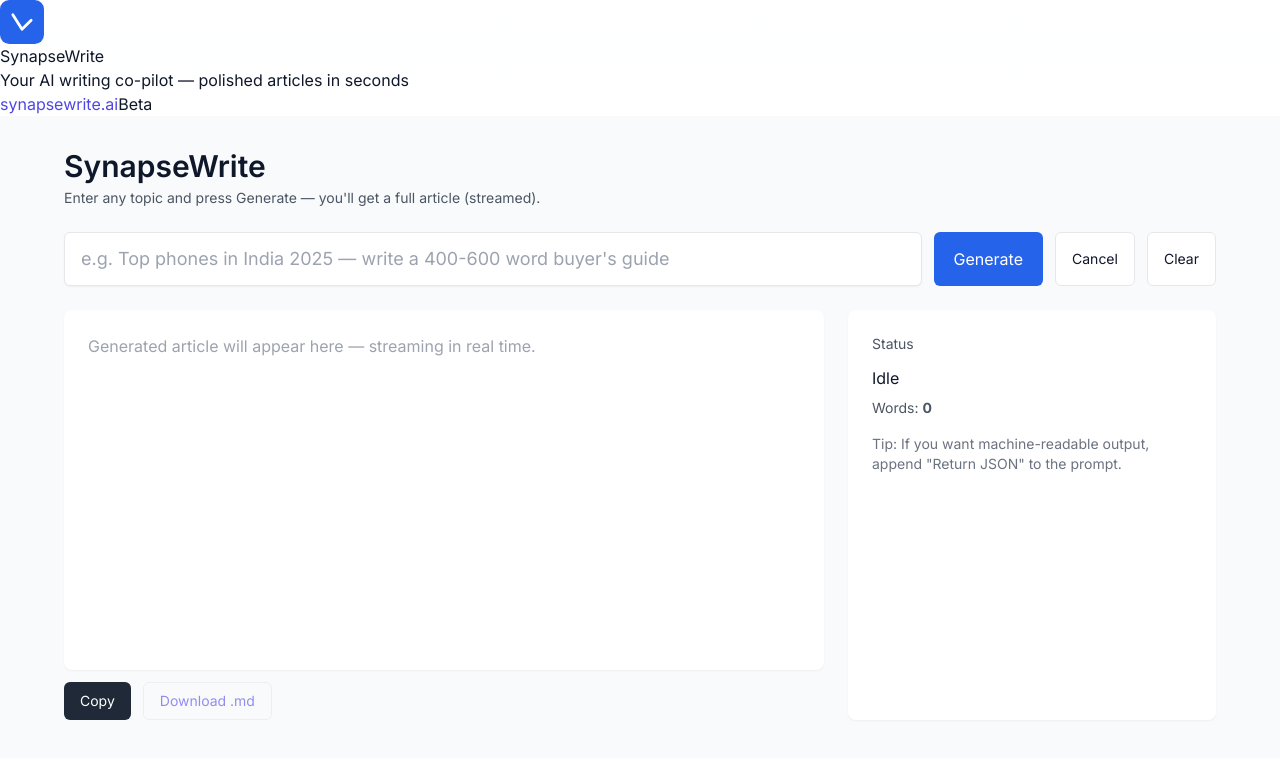
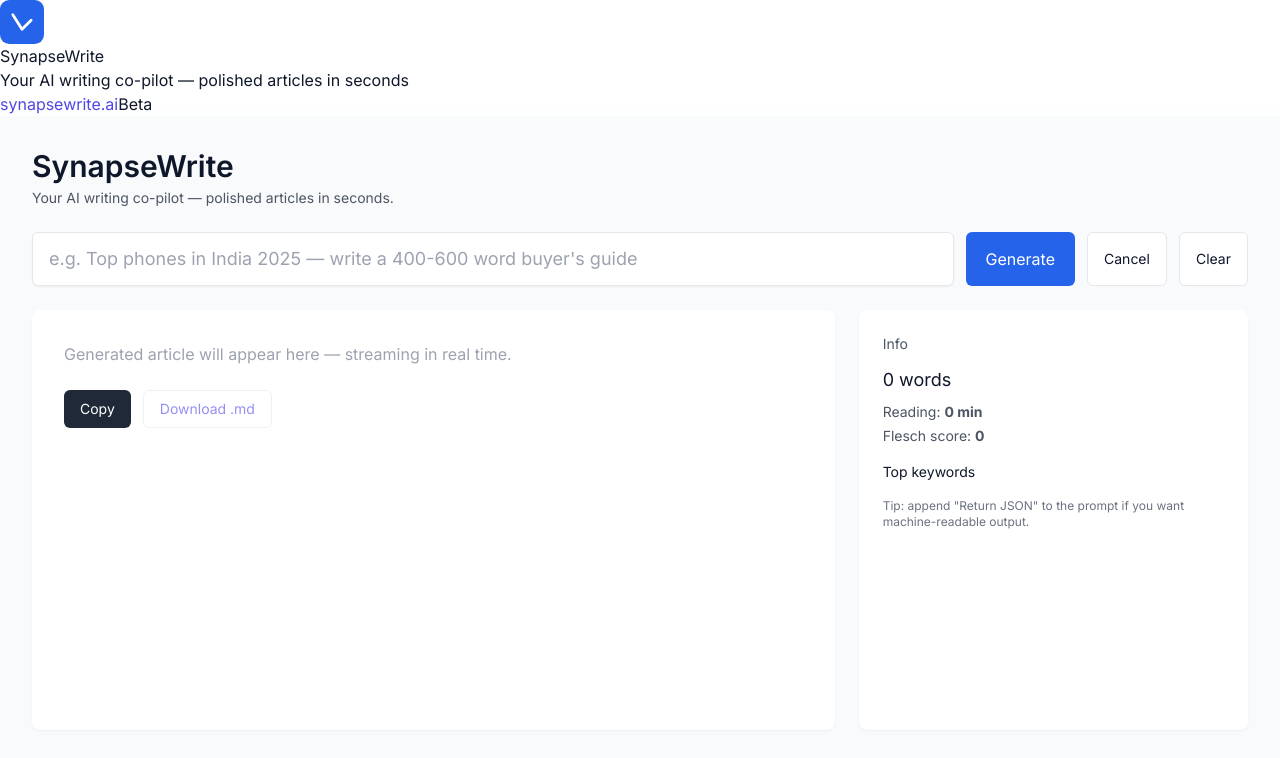
Before and after one commit to inpursuitsol/synapsewrite, a Next.js app: page / in a window 1280 px wide. Shown: the top 758 px of the page. Built offline with nearby package versions, Linux system fonts and the light colour scheme.

Commit message:
Update page.js

```diff
--- a/app/page.js
+++ b/app/page.js
@@ -8,9 +8,8 @@ export default function Page() {
   const [content, setContent] = useState('');
   const [status, setStatus] = useState('');
   const controllerRef = useRef(null);
-  const bufferRef = useRef(''); // for SSE partial chunks
+  const bufferRef = useRef('');
 
-  // Start streaming; uses fetch + ReadableStream reader to parse SSE from server
   async function handleGenerate(e) {
     e && e.preventDefault();
     if (!prompt.trim()) {
@@ -22,7 +21,6 @@ export default function Page() {
     setStreaming(true);
     bufferRef.current = '';
 
-    // Abort existing controller if any
     if (controllerRef.current) {
       try { controllerRef.current.abort(); } catch (e) {}
     }
@@ -53,39 +51,31 @@ export default function Page() {
         done = doneReading;
         if (value) {
           const chunk = decoder.decode(value, { stream: true });
-          // accumulate chunk into buffer, then try to split SSE events
           bufferRef.current += chunk;
           const parts = bufferRef.current.split(/\r?\n\r?\n/);
-          // leave last partial in bufferRef
           bufferRef.current = parts.pop() || '';
           for (const part of parts) {
-            // each part may contain multiple lines, find lines starting with 'data:'
             const lines = part.split(/\r?\n/).map(l => l.trim()).filter(Boolean);
             for (const line of lines) {
               if (line.startsWith('data:')) {
                 const payload = line.replace(/^data:\s*/, '');
                 if (payload === '[DONE]') {
-                  // stream finished
+                  // end marker
                 } else {
-                  // OpenAI streaming returns JSON objects per data line
                   try {
                     const obj = JSON.parse(payload);
-                    // Extract text deltas from choices
                     const choices = obj.choices || [];
                     for (const ch of choices) {
                       const delta = ch.delta || {};
                       const text = delta.content || '';
-                      if (text) {
-                        setContent(prev => prev + text);
-                      }
+                      if (text) setContent(prev => prev + text);
                     }
                   } catch (err) {
-                    // Not JSON (maybe the server forwarded some text) -> append raw
+                    // Not JSON — append raw
                     setContent(prev => prev + payload);
                   }
                 }
               } else {
-                // sometimes the server may forward raw text chunks -> append
                 setContent(prev => prev + line + '\n');
               }
             }
@@ -93,7 +83,7 @@ export default function Page() {
         }
       }
 
-      // After read loop finishes, flush any remaining buffer (it might have final content)
+      // Flush leftover buffer
       if (bufferRef.current.trim()) {
         try {
           const leftover = bufferRef.current.trim();
@@ -148,12 +138,15 @@ export default function Page() {
     navigator.clipboard?.writeText(content);
   }
 
+  // Analytics helpers
+  const metrics = computeMetrics(content);
+
   return (
     <main className="min-h-screen bg-gray-50 p-8">
-      <div className="max-w-6xl mx-auto">
+      <div className="max-w-7xl mx-auto">
         <header className="mb-6">
           <h1 className="text-3xl font-semibold">SynapseWrite</h1>
-          <p className="mt-1 text-sm text-gray-600">Enter any topic and press Generate — you'll get a full article (streamed).</p>
+          <p className="mt-1 text-sm text-gray-600">Your AI writing co-pilot — polished articles in seconds.</p>
         </header>
 
         <form onSubmit={handleGenerate} className="mb-6 flex gap-3">
@@ -188,20 +181,14 @@ export default function Page() {
         </form>
 
         <div className="grid grid-cols-1 lg:grid-cols-3 gap-6">
+          {/* Main article */}
           <section className="lg:col-span-2">
-            <div className="bg-white rounded-lg shadow-sm p-6 min-h-[360px]">
-              <div className="prose max-w-none">
-                {/* Title extraction: if first line looks like a markdown title, render it */}
-                {content ? (
-                  // Render markdown-like content simply as HTML paragraphs for now
-                  <ArticlePreview markdown={content} />
-                ) : (
-                  <div className="text-gray-400">Generated article will appear here — streaming in real time.</div>
-                )}
-              </div>
+            <div className="bg-white rounded-lg shadow-sm p-8 min-h-[420px]">
+              <div className="prose prose-lg lg:prose-xl max-w-none prose-headings:mt-6 prose-headings:mb-3 prose-p:leading-relaxed prose-p:mb-5">
+                {content ? <ArticlePreview markdown={content} /> : <div className="text-gray-400">Generated article will appear here — streaming in real time.</div>}
               </div>
 
-            <div className="flex gap-3 mt-3">
+              <div className="flex gap-3 mt-6">
                 <button onClick={handleCopy} disabled={!content} className="px-4 py-2 bg-gray-800 text-white rounded-md text-sm">
                   Copy
                 </button>
@@ -213,15 +200,26 @@ export default function Page() {
                   Download .md
                 </a>
               </div>
+            </div>
           </section>
 
+          {/* Sidebar: SEO / metrics */}
           <aside className="bg-white rounded-lg shadow-sm p-6">
-            <div className="text-sm text-gray-600 mb-3">Status</div>
-            <div className="text-base font-medium mb-2">{status || 'Idle'}</div>
-            <div className="text-sm text-gray-600">
-              Words: <strong>{content.trim() ? content.trim().split(/\s+/).length : 0}</strong>
+            <div className="text-sm text-gray-600 mb-3">Info</div>
+            <div className="text-lg font-medium mb-2">{metrics.words} words</div>
+            <div className="text-sm text-gray-600 mb-1">Reading: <strong>{metrics.readingMinutes} min</strong></div>
+            <div className="text-sm text-gray-600 mb-3">Flesch score: <strong>{metrics.flesch}</strong></div>
+
+            <div className="text-sm font-medium mt-4 mb-2">Top keywords</div>
+            <ul className="list-disc pl-5 text-sm text-gray-700">
+              {metrics.topKeywords.slice(0, 8).map((k, idx) => (
+                <li key={idx}>{k.word} — {k.count} ({k.pct}%)</li>
+              ))}
+            </ul>
+
+            <div className="mt-4 text-xs text-gray-500">
+              Tip: append "Return JSON" to the prompt if you want machine-readable output.
             </div>
-            <div className="mt-4 text-sm text-gray-500">Tip: If you want machine-readable output, append "Return JSON" to the prompt.</div>
           </aside>
         </div>
       </div>
@@ -229,52 +227,124 @@ export default function Page() {
   );
 }
 
-// Simple renderer: converts basic markdown headings and paragraphs to HTML nodes
+/* ---------- Article preview: small markdown-like renderer ---------- */
 function ArticlePreview({ markdown }) {
-  // Very small, safe markdown-like parser: split by lines and render headings/paragrahs.
   const lines = markdown.split(/\r?\n/);
   const nodes = [];
   let buffer = [];
+  let listBuffer = null;
 
-  function flushBuffer() {
+  function flushParagraph() {
     if (buffer.length) {
       nodes.push({ type: 'p', text: buffer.join(' ').trim() });
       buffer = [];
     }
   }
+  function flushList() {
+    if (listBuffer && listBuffer.length) {
+      nodes.push({ type: 'ul', items: listBuffer.slice() });
+      listBuffer = null;
+    }
+  }
 
-  for (let i = 0; i < lines.length; i++) {
-    const ln = lines[i].trim();
-    if (!ln) {
-      flushBuffer();
+  for (let ln of lines) {
+    const t = ln.trim();
+    if (!t) {
+      flushParagraph();
+      flushList();
       continue;
     }
-    if (/^#{1,3}\s+/.test(ln)) {
-      flushBuffer();
-      const level = ln.match(/^#+/)[0].length;
-      const text = ln.replace(/^#+\s*/, '');
-      nodes.push({ type: 'h' + level, text });
+    // headings
+    const hMatch = t.match(/^(#{1,3})\s+(.*)$/);
+    if (hMatch) {
+      flushParagraph();
+      flushList();
+      const level = hMatch[1].length;
+      nodes.push({ type: 'h' + level, text: hMatch[2].trim() });
       continue;
     }
-    if (/^[-*]\s+/.test(ln)) {
-      // treat as bullet: flush buffer and push li
-      flushBuffer();
-      nodes.push({ type: 'li', text: ln.replace(/^[-*]\s+/, '') });
+    // bullet
+    const bullet = t.match(/^[-*+]\s+(.*)$/);
+    if (bullet) {
+      if (!listBuffer) listBuffer = [];
+      listBuffer.push(bullet[1].trim());
       continue;
     }
-    buffer.push(ln);
+    // numbered list
+    const num = t.match(/^\d+\.\s+(.*)$/);
+    if (num) {
+      if (!listBuffer) listBuffer = [];
+      listBuffer.push(num[1].trim());
+      continue;
     }
-  flushBuffer();
+    // normal paragraph line
+    buffer.push(t);
+  }
+  flushParagraph();
+  flushList();
 
   return (
     <article className="prose lg:prose-xl">
-      {nodes.map((n, idx) => {
-        if (n.type === 'h1') return <h1 key={idx}>{n.text}</h1>;
-        if (n.type === 'h2') return <h2 key={idx}>{n.text}</h2>;
-        if (n.type === 'h3') return <h3 key={idx}>{n.text}</h3>;
-        if (n.type === 'li') return <li key={idx}>{n.text}</li>;
-        return <p key={idx}>{n.text}</p>;
+      {nodes.map((n, i) => {
+        if (n.type === 'h1') return <h1 key={i}>{n.text}</h1>;
+        if (n.type === 'h2') return <h2 key={i}>{n.text}</h2>;
+        if (n.type === 'h3') return <h3 key={i}>{n.text}</h3>;
+        if (n.type === 'ul') return <ul key={i}>{n.items.map((it, idx) => <li key={idx}>{it}</li>)}</ul>;
+        return <p key={i}>{n.text}</p>;
       })}
     </article>
   );
 }
+
+/* ---------- Metrics: words, reading time, flesch, top keywords ---------- */
+function computeMetrics(text) {
+  const clean = (text || '').replace(/\s+/g, ' ').trim();
+  if (!clean) return { words: 0, readingMinutes: 0, flesch: 0, topKeywords: [] };
+
+  const wordsArr = clean.split(/\s+/);
+  const words = wordsArr.length;
+  const readingMinutes = Math.max(1, Math.round((words / 200) * 10) / 10); // 200 wpm baseline
+
+  // Sentences: split on .!? (naive)
+  const sentences = clean.split(/[.!?]+/).filter(s => s.trim()).length || 1;
+
+  // Syllable estimation (very rough): count vowel groups
+  const syllables = wordsArr.reduce((acc, w) => acc + estimateSyllables(w), 0);
+
+  // Flesch Reading Ease (approx)
+  const fleschRaw = 206.835 - 1.015 * (words / sentences) - 84.6 * (syllables / words);
+  const flesch = Math.max(0, Math.round(fleschRaw));
+
+  // Top keywords (simple frequency excluding stopwords)
+  const stopwords = new Set([
+    'the','and','a','an','in','on','of','for','to','is','with','it','this','that','these','those',
+    'as','are','be','by','from','at','or','was','will','has','have','its','their','they','them','but','if','we','you','your'
+  ]);
+  const freq = {};
+  for (const w of wordsArr) {
+    const cleaned = w.toLowerCase().replace(/[^a-z0-9]/g, '');
+    if (!cleaned || stopwords.has(cleaned) || cleaned.length < 2) continue;
+    freq[cleaned] = (freq[cleaned] || 0) + 1;
+  }
+  const total = Object.values(freq).reduce((a,b)=>a+b,0) || 1;
+  const topKeywords = Object.entries(freq)
+    .map(([word, count]) => ({ word, count, pct: Math.round((count/total)*1000)/10 }))
+    .sort((a,b)=>b.count - a.count);
+
+  return { words, readingMinutes, flesch, topKeywords };
+}
+
+function estimateSyllables(word) {
+  // Super-simple heuristic: count vowel groups; adjust common endings
+  const w = word.toLowerCase().replace(/[^a-z]/g, '');
+  if (!w) return 0;
+  const vowels = w.match(/[aeiouy]+/g);
+  let count = vowels ? vowels.length : 0;
+  // subtract silent e
+  if (w.endsWith('e')) {
+    if (!(w.endsWith('le') && w.length > 2)) count = Math.max(1, count - 1);
+  }
+  // common small words
+  if (count === 0) count = 1;
+  return count;
+}
```
Lines whose indentation alone changed are shown as unchanged.
